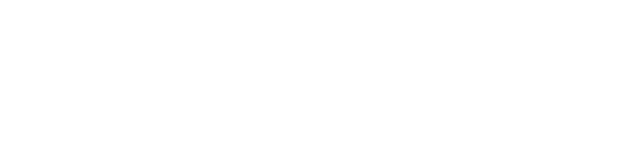
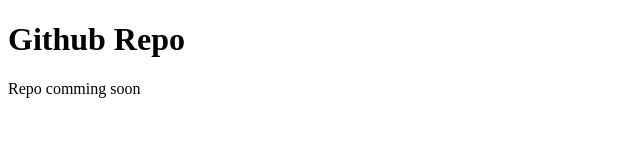
Before and after one commit to badhonsarkerrr/My-First-github-Repository, a plain HTML site: page index.html in a window 1280 px wide. Shown: the whole page, without its empty margins (0-640 px from the left). Drawn offline with Linux system fonts and the light colour scheme.

Commit message:
Repo comming soon

```diff
--- a/index.html
+++ b/index.html
@@ -8,6 +8,8 @@
 </head>
 
 <body>
+    <h1>Github Repo</h1>
+    <p>Repo comming soon</p>
 
 </body>
 
```
Also changed, not shown: 1 other file.
